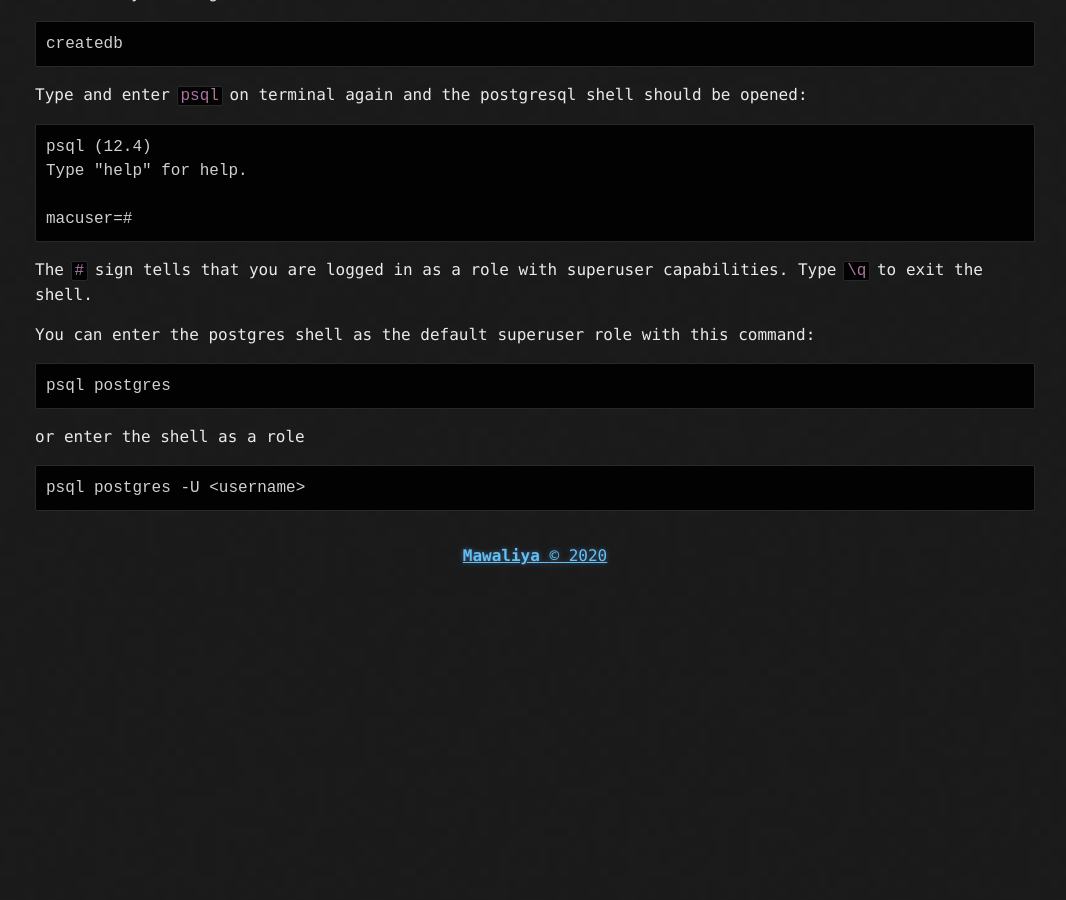
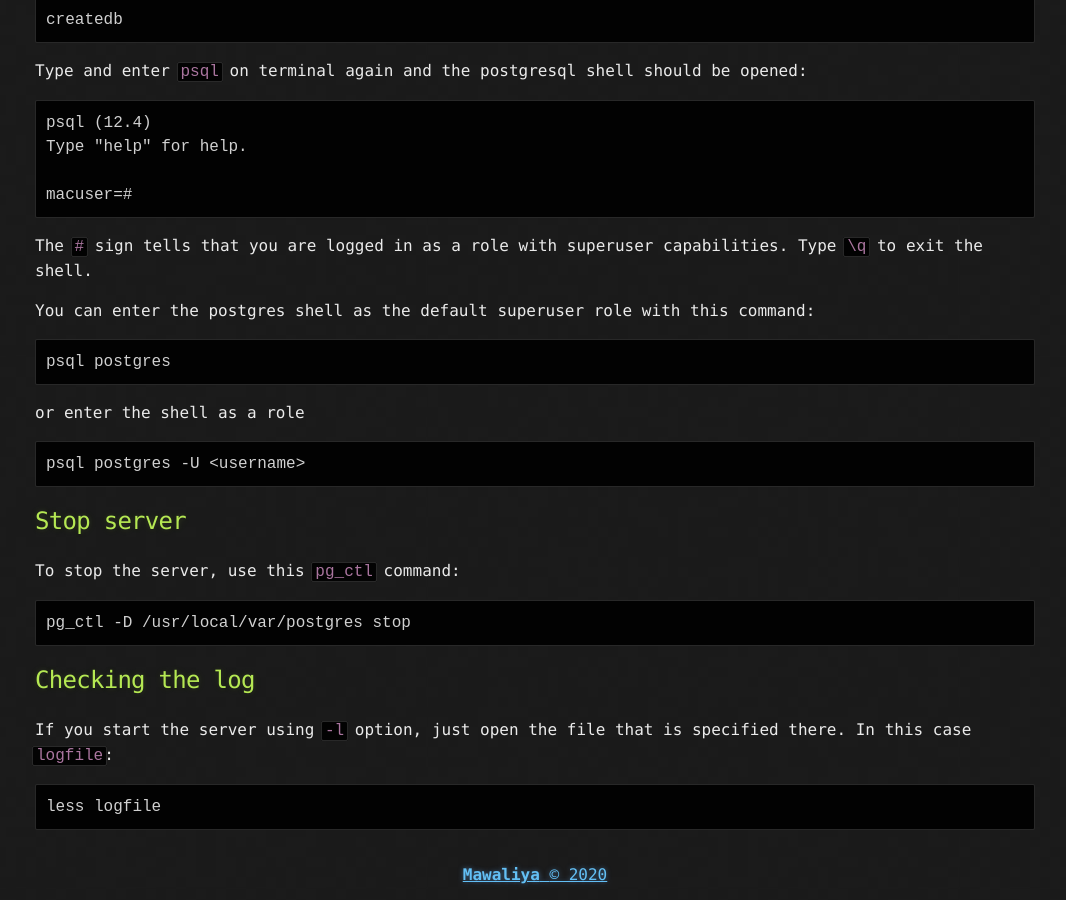
Before and after one commit to mawaliya/mawaliya.github.io, a Jekyll site: the page built from _posts/2020-08-30-getting-started-postgresql-mac-1.md, in a window 1280 px wide and 900 px high, scrolled down 2304 px. Shown: the whole window, without its empty margins (105-1171 px from the left). Built offline with Jekyll 4.4.1, drawn with Linux system fonts in a browser that asks for light colours; before the commit the page ends 2885 px from its top, so only the background shows below that; some of the changed text lies outside the part shown.

Commit message:
changing file name

````diff
--- a/_posts/2020-08-30-getting-started-postgresql-mac.md
+++ b/_posts/2020-08-30-getting-started-postgresql-mac-1.md
@@ -4,7 +4,7 @@ published: true
 categories: [database, sql, postgresql]
 ---
 
-## install postgreSQL using homebrew
+## Install postgreSQL using homebrew
 
 There are multiple ways to install postgresql on your mac. Let's install it through command line for this post.
 
@@ -31,7 +31,7 @@ Output will be like:
 postgres (PostgreSQL) 12.4
 ```
 
-## configure cluster and start server
+## Configure cluster and start server
 
 After successfully installing postgresql, in terminal log there will be this note:
 
@@ -55,7 +55,6 @@ So, first create your cluster using this command:
 
 ```
 initdb --locale=C -E UTF-8 /usr/local/var/postgres
-
 ```
 
 When it's done, at the end of the the terminal log, will say this:
@@ -129,3 +128,19 @@ or enter the shell as a role
 ```
 psql postgres -U <username>
 ```
+
+## Stop server
+
+To stop the server, use this `pg_ctl` command:
+
+```
+pg_ctl -D /usr/local/var/postgres stop
+```
+
+## Checking the log
+
+If you start the server using `-l` option, just open the file that is specified there. In this case `logfile`:
+
+```
+less logfile
+```
````
